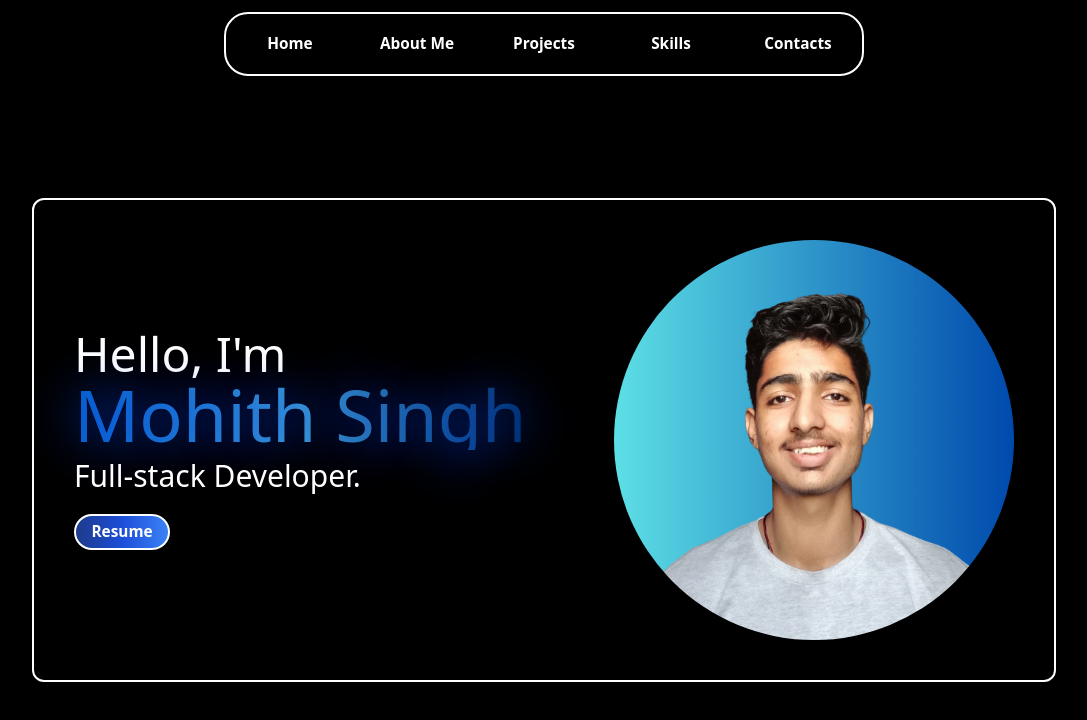
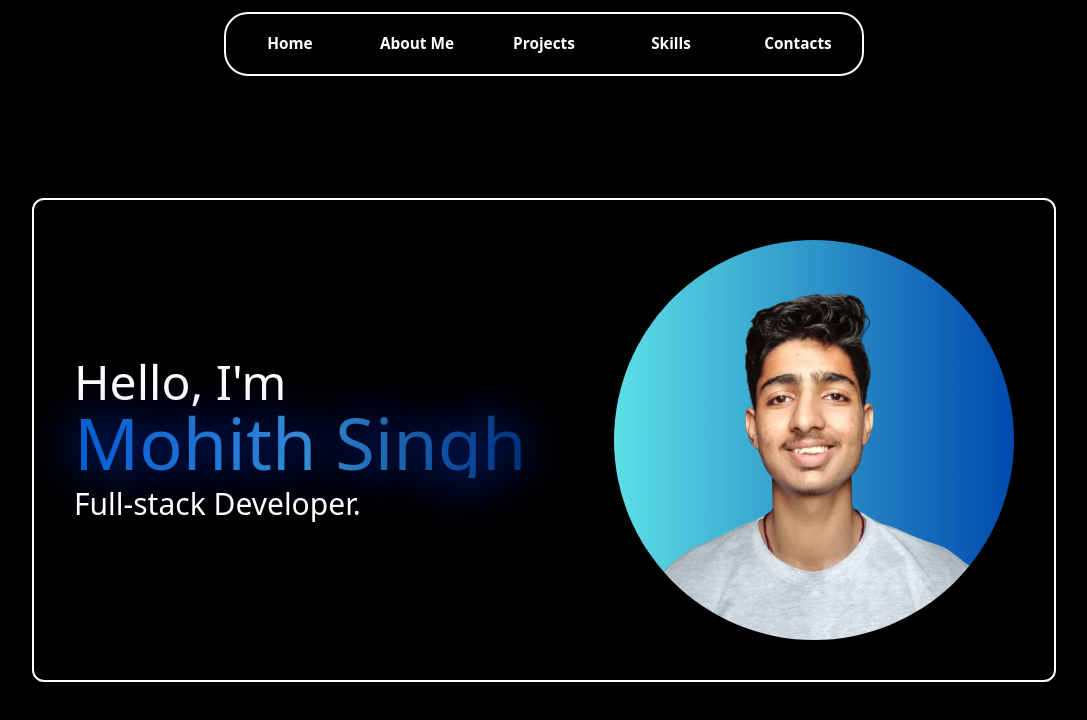
Before and after one commit to Mohith1490/Portfolio_website, a Next.js app: page / in a window 1280 px wide. Shown: the top 720 px of the page, without its empty margins (96-1183 px from the left). Built offline with nearby package versions, Linux system fonts and the light colour scheme.

Commit message:
removed resume

```diff
--- a/app/page.js
+++ b/app/page.js
@@ -8,9 +8,6 @@ export default function Home() {
           <p className="text-3xl md:text-5xl 2xl:text-7xl ">Hello, I'm</p>
           <h1 className="text-color text-4xl sm:text-7xl 2xl:text-9xl ">Mohith Singh</h1>
           <p className="text-2xl md:text-3xl mt-2 2xl:text-5xl ">Full-stack Developer.</p>
-          <a className="hover-button border-2 border-white rounded-3xl relative mt-5 bg-gradient-to-r from-blue-900 via-blue-700 to-blue-500" href="/resume.pdf" target="_blank" >
-            Resume
-          </a>
         </div>
         <div className="rounded-full  ">
           <Image
```
Also changed, not shown: 1 other file (tests, documents, lock files or other folders).
